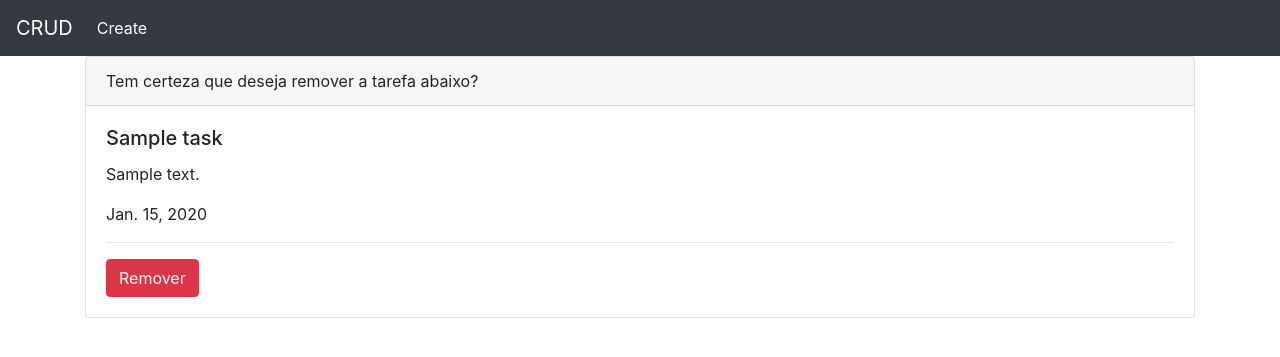
After one commit to TiagoOlivv/CRUD-Django-w-mySQL, a Django app: page /remove/1 in a window 1280 px wide. The commit adds this page. Shown: the top 357 px of the page. Run offline with Django 3.2, Linux system fonts and the light colour scheme; tables that the repository leaves empty hold one stand-in row (values such as "Sample post"); some libraries are stand-ins or nearby versions.

Commit message:
remove ok

```diff
--- a/crud/app/services/task_service.py
+++ b/crud/app/services/task_service.py
@@ -5,3 +5,16 @@ def createTask(task):
 
 def listTask():
     return tasks.objects.all()
+
+def listTaskID(id):
+    return tasks.objects.get(id=id)
+
+def updateTask(taskDB, newTask):
+    taskDB.name = newTask.name
+    taskDB.about = newTask.about
+    taskDB.date = newTask.date
+    taskDB.priority = newTask.priority
+    taskDB.save(force_update=True)
+
+def removeTask(taskDB):
+    taskDB.delete()
--- a/crud/app/templates/base.html
+++ b/crud/app/templates/base.html
@@ -21,9 +21,9 @@
 			</div>
 		</nav>
 		<main class="container">
-            {% block conteudo %}
+            {% block content %}
 
-            {% endblock conteudo  %}
+            {% endblock content  %}
 		</main>
 	</body>
 </html>
--- /dev/null
+++ b/crud/app/templates/user/deleteTask.html
@@ -0,0 +1,19 @@
+{% extends 'base.html' %}
+
+{% block content %}
+<div class="card mb-3">
+    <div class="card-header">
+        Tem certeza que deseja remover a tarefa abaixo?
+    </div>
+    <div class="card-body">
+        <h5 class="card-title">{{ task.name }}</h5>
+        <p class="card-text">{{ task.about }}</p>
+        <p class="card-text">{{ task.date }}</p>
+        <hr>
+        <form method="POST">
+            {% csrf_token %}
+            <button class="btn btn-danger" type="submit">Remover</button>
+        </form>
+    </div>
+</div>
+{% endblock content %}
--- a/crud/app/templates/user/form_home.html
+++ b/crud/app/templates/user/form_home.html
@@ -1,7 +1,7 @@
 {% extends 'base.html' %}
 {% load filters %}
 
-{% block conteudo %}
+{% block content %}
 <br>
 <form method="POST">
     {% csrf_token %}
@@ -29,4 +29,4 @@
         <input type="submit" value="Salvar">
     </div>
 </form>
-{% endblock conteudo %}
+{% endblock content %}
--- a/crud/app/urls.py
+++ b/crud/app/urls.py
@@ -5,4 +5,6 @@ from .views import *
 urlpatterns = [
     path('home/', home, name='home'),
     path('create/', createTask, name='createTask'),
+    path('update/<int:id>', updateTask, name='updateTask'),
+    path('remove/<int:id>', removeTask, name='removeTask')
 ]
--- a/crud/app/views.py
+++ b/crud/app/views.py
@@ -22,3 +22,23 @@ def createTask(request):
         form_home = taskform()
 
     return render(request, 'user/form_home.html', {'form_home' : form_home})
+
+def updateTask(request, id):
+    taskDB = task_service.listTaskID(id)
+    form_home = taskform(request.POST or None, instance=taskDB)
+    if form_home.is_valid():
+        name = form_home.cleaned_data["name"]
+        about = form_home.cleaned_data["about"]
+        date = form_home.cleaned_data["date"]
+        priority = form_home.cleaned_data["priority"]
+        newTask = task(name=name , about=about, date=date, priority=priority)
+        task_service.updateTask(taskDB, newTask)
+        return redirect('home')
+    return render(request, 'user/form_home.html', {'form_home' : form_home})
+
+def removeTask(request, id):
+    taskDB = task_service.listTaskID(id)
+    if request.method == 'POST':
+        task_service.removeTask(taskDB)
+        return redirect('home')
+    return render(request, 'user/deleteTask.html', {'task': taskDB})
```
Also changed, not shown: crud/app/templates/user/home.html (+5 -2 lines).
